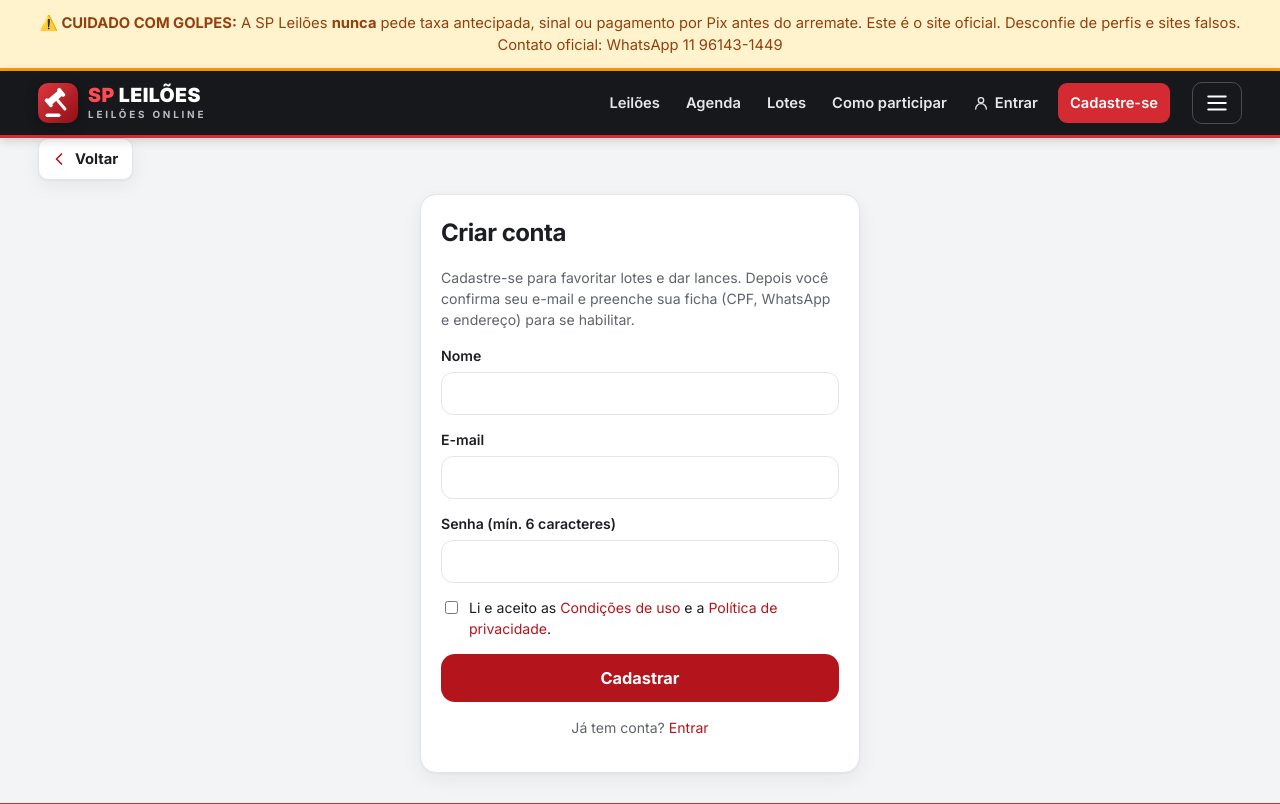
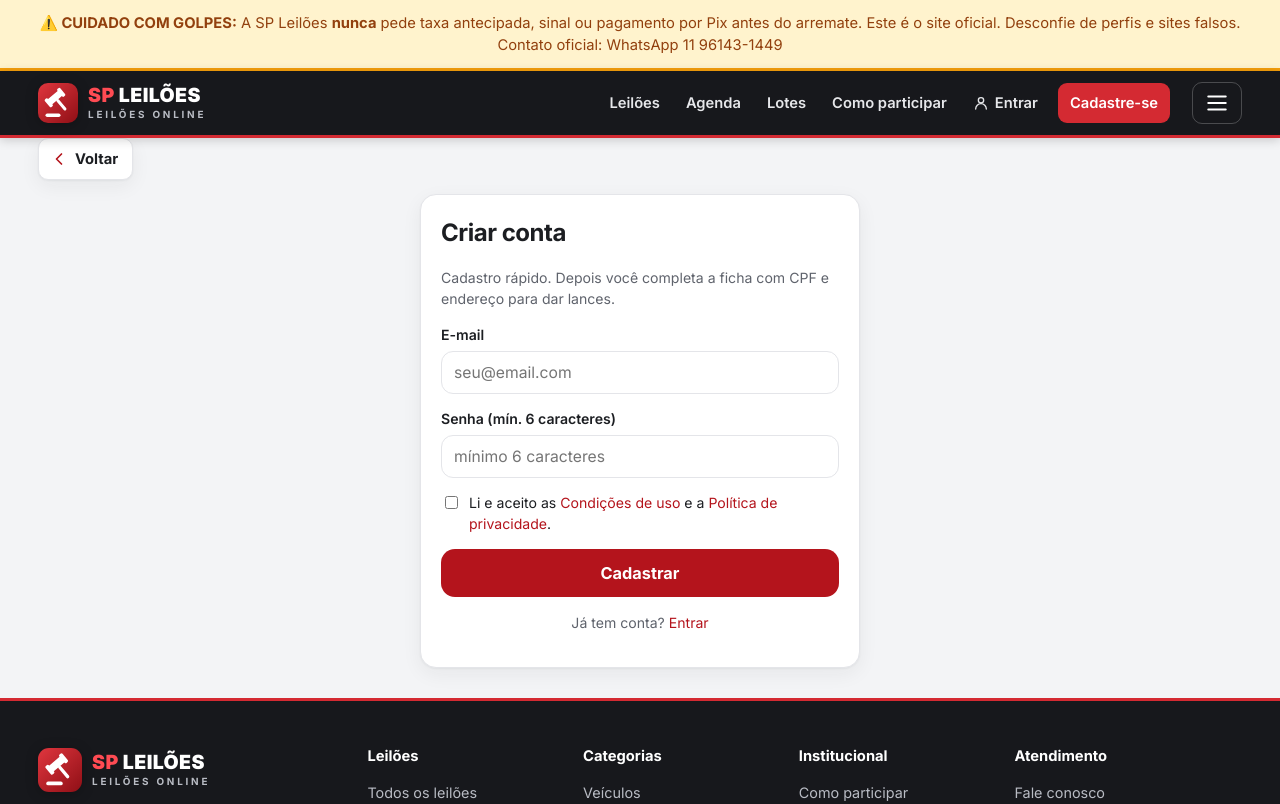
Before and after one commit to coringa187gmailcom-collab/sp-leilao, a Flask app: page /cadastro in a window 1280 px wide. Shown: the top 804 px of the page. Run offline with Flask 3, Linux system fonts and the light colour scheme; data that the repository does not hold is empty; some libraries are stand-ins or nearby versions.

Commit message:
Simplifica cadastro: só e-mail e senha no primeiro passo

```diff
--- a/app.py
+++ b/app.py
@@ -1020,11 +1020,11 @@ def account():
 @app.route("/cadastro", methods=["GET", "POST"])
 def register():
     if request.method == "POST":
-        f = request.form; name = (f.get("nome") or "").strip()[:80]; email = (f.get("email") or "").strip().lower()[:120]
+        f = request.form; name = (f.get("nome") or "Usuário").strip()[:80]; email = (f.get("email") or "").strip().lower()[:120]
         pw = f.get("senha") or ""; phone = ""
         err = None
-        if len(name) < 2: err = "Informe seu nome."
-        elif not re.fullmatch(r"[^@\s]+@[^@\s]+\.[^@\s]+", email): err = "E-mail inválido."
+        if len(name) < 1: name = "Usuário"
+        if not re.fullmatch(r"[^@\s]+@[^@\s]+\.[^@\s]+", email): err = "E-mail inválido."
         elif len(pw) < 6: err = "A senha precisa ter pelo menos 6 caracteres."
         elif not f.get("aceite"): err = "Para criar a conta, aceite as Condições de uso e a Política de privacidade."
         elif db().execute("SELECT 1 FROM users WHERE email=?", (email,)).fetchone(): err = "Este e-mail já está cadastrado."
--- a/templates/auth.html
+++ b/templates/auth.html
@@ -1,9 +1,10 @@
 {% extends "base.html" %}{% block body %}
 <div class="card pad" style="max-width:440px;margin:10px auto">
-{% if mode=='cadastro' %}<h1 style="margin-top:0;font-size:1.5rem;letter-spacing:-.02em">Criar conta</h1><p class="muted">Cadastre-se para favoritar lotes e dar lances. Depois você confirma seu e-mail e preenche sua ficha (CPF, WhatsApp e endereço) para se habilitar.</p>
+{% if mode=='cadastro' %}<h1 style="margin-top:0;font-size:1.5rem;letter-spacing:-.02em">Criar conta</h1><p class="muted">Cadastro rápido. Depois você completa a ficha com CPF e endereço para dar lances.</p>
 <form method="post"><input type="hidden" name="csrf" value="{{csrf()}}">
-<label>Nome</label><input name="nome" required value="{{f.get('nome','')}}"><label>E-mail</label><input name="email" type="email" required value="{{f.get('email','')}}">
-<label>Senha (mín. 6 caracteres)</label><input name="senha" type="password" required minlength="6">
+<label>E-mail</label><input name="email" type="email" required value="{{f.get('email','')}}" placeholder="seu@email.com">
+<label>Senha (mín. 6 caracteres)</label><input name="senha" type="password" required minlength="6" placeholder="mínimo 6 caracteres">
+<input type="hidden" name="nome" value="Usuário">
 <label style="font-weight:400;display:flex;gap:8px;align-items:flex-start"><input type="checkbox" name="aceite" value="1" style="width:auto;margin-top:4px"> <span>Li e aceito as <a href="/condicoes" target="_blank">Condições de uso</a> e a <a href="/condicoes#privacidade" target="_blank">Política de privacidade</a>.</span></label>
 <p><button class="btn lg w">Cadastrar</button></p></form><p class="muted" style="text-align:center">Já tem conta? <a href="/entrar">Entrar</a></p>
 {% elif mode=='codigo' %}<h1 style="margin-top:0;font-size:1.5rem;letter-spacing:-.02em">Confirmação em dois passos</h1>
```
